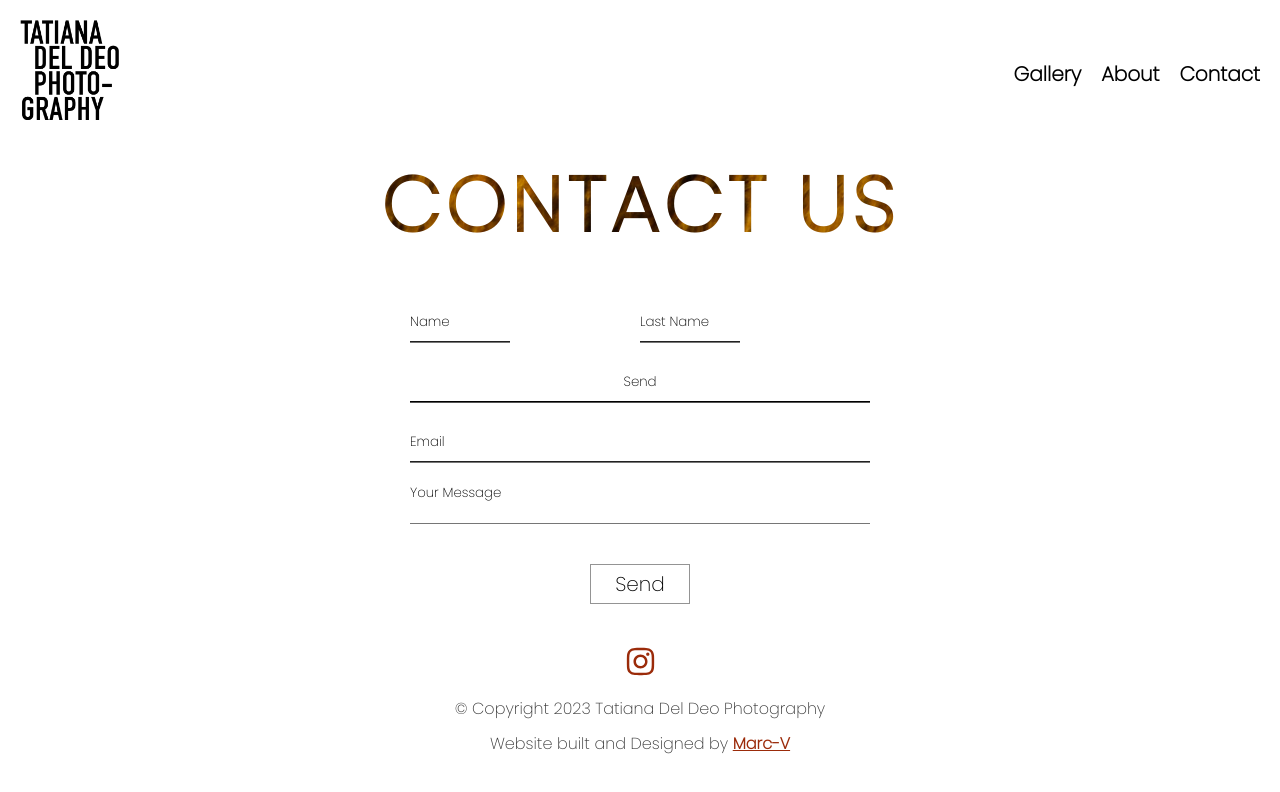
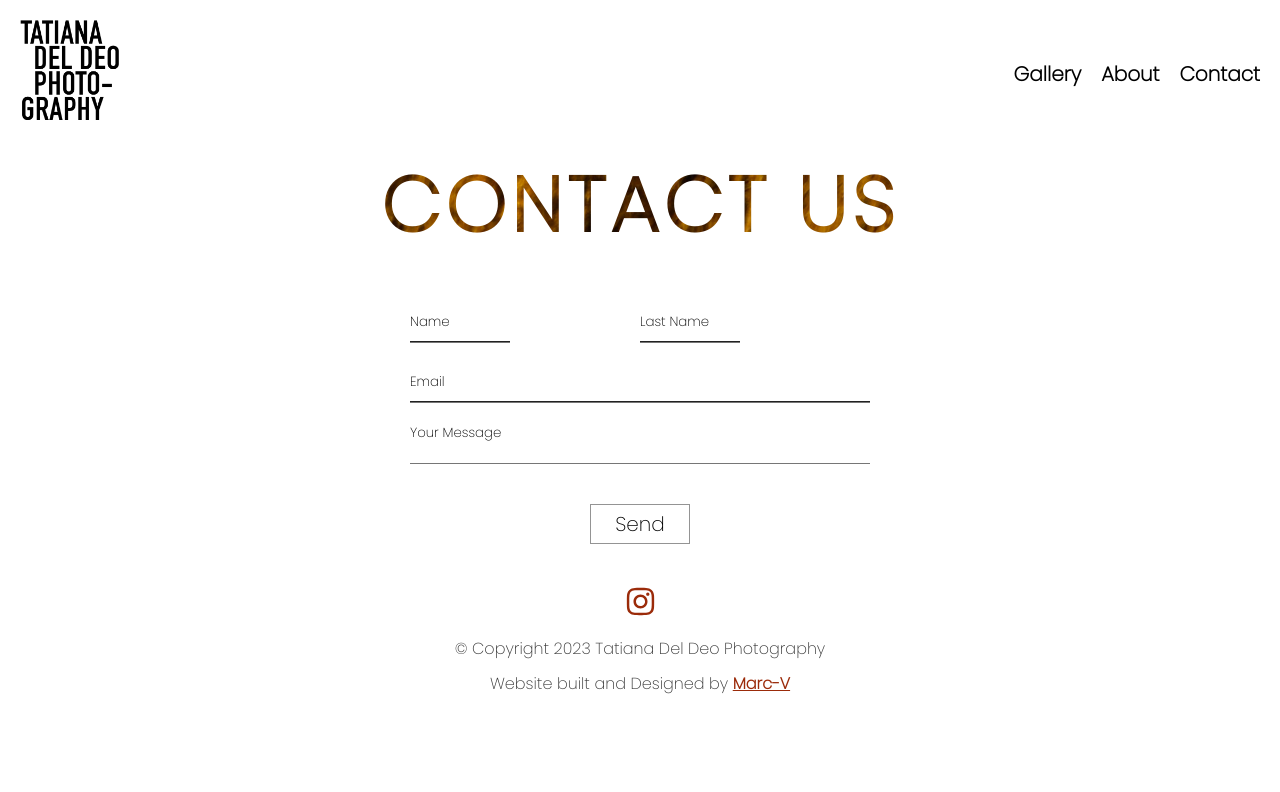
Before and after one commit to marcsouth/tatiana-photography, a React (Create React App) app: page /contact in a window 1280 px wide. Shown: the top 792 px of the page. Built offline with nearby package versions, Linux system fonts and the light colour scheme; a web font is replaced by a local one.

Commit message:
big small

```diff
--- a/src/pages/contact.js
+++ b/src/pages/contact.js
@@ -24,14 +24,13 @@ export default function contact() {
       </div>
 
 
-     <input type="submit" value="Send" class="sendbutton"/>
 
      <input type="hidden" name="_template" value="table" />
 
 
       <input type="email" name="email" placeholder="Email"  required />
      <textarea type="message" name="message" placeholder="Your Message" className='messagefield' required />
-     <button type="submit">Send</button>
+     <button type="submit" value="Send">Send</button>
     </form>
 
 <Footer />
```
